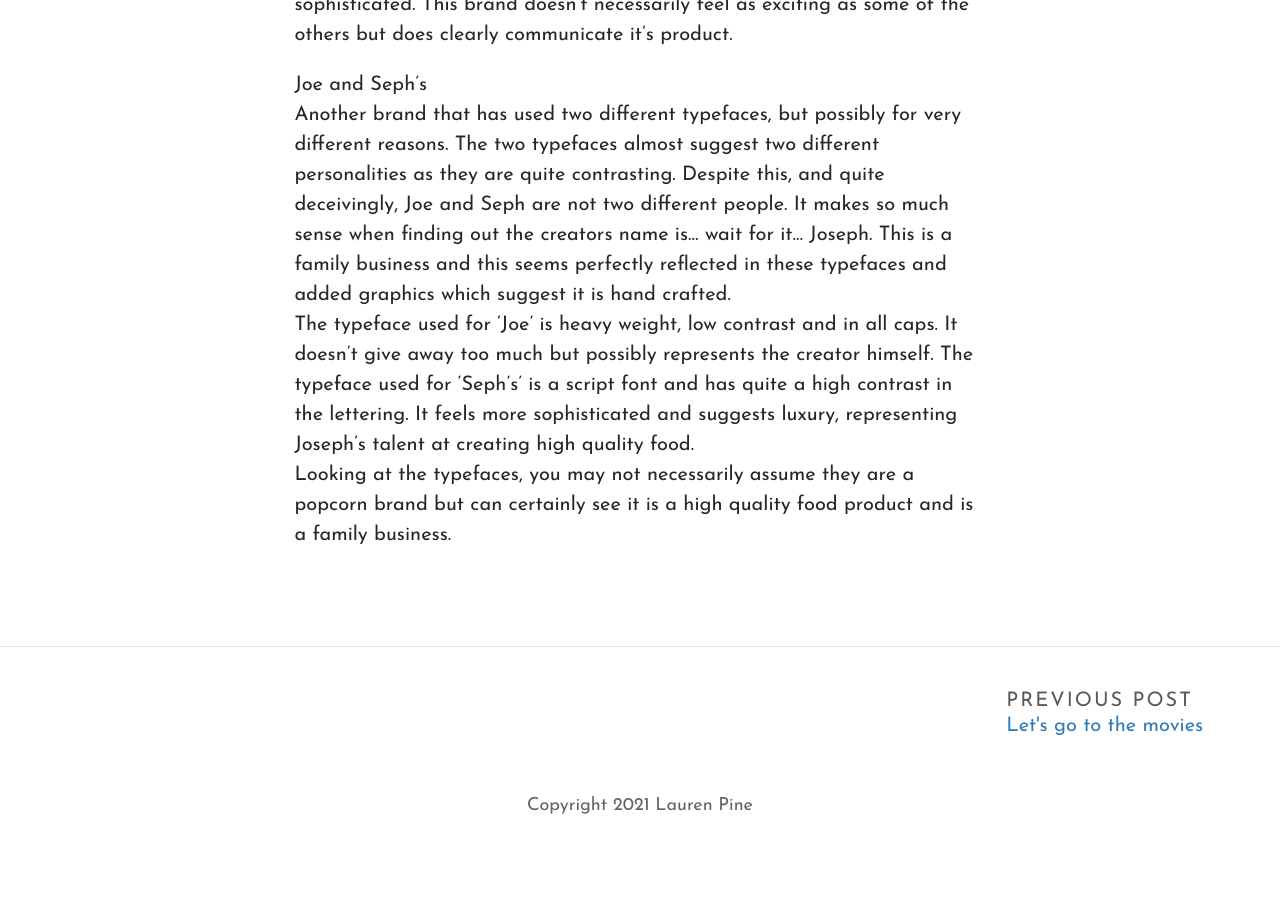
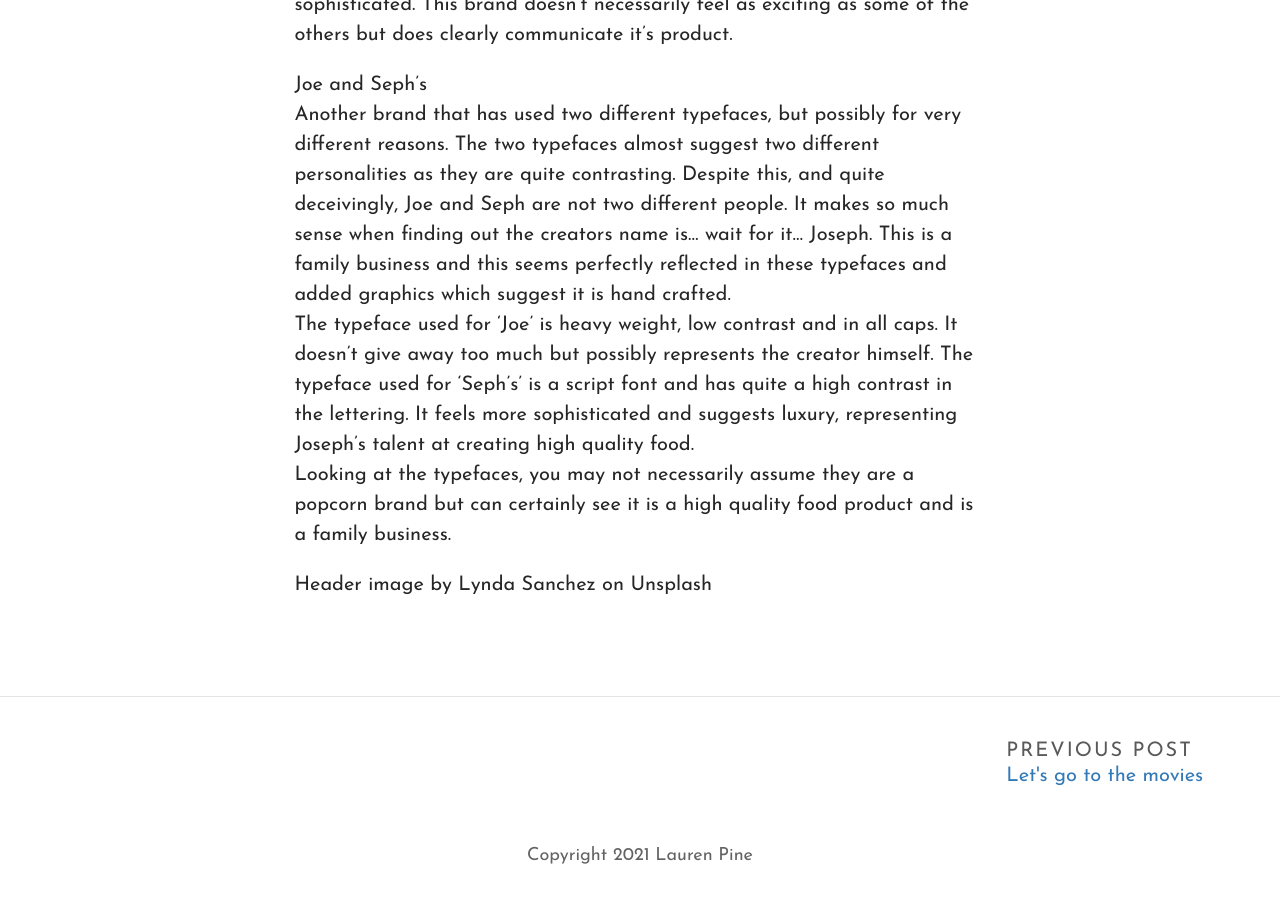
Before and after one commit to laurenlouisap/typography, a Jekyll site: the page built from _posts/2021-10-11-time-for-a-snack.md, in a window 1280 px wide and 900 px high, scrolled down 1933 px. Built offline with Jekyll 4.4.1, drawn with Linux system fonts in a browser that asks for light colours; some web fonts are replaced; before the commit the page ends 2783 px from its top, so only the background shows below that.

Commit message:
Update Post “2021-10-11-time-for-a-snack”

```diff
--- a/_posts/2021-10-11-time-for-a-snack.md
+++ b/_posts/2021-10-11-time-for-a-snack.md
@@ -30,3 +30,5 @@
 Another brand that has used two different typefaces, but possibly for very different reasons. The two typefaces almost suggest two different personalities as they are quite contrasting. Despite this, and quite deceivingly, Joe and Seph are not two different people. It makes so much sense when finding out the creators name is... wait for it... Joseph. This is a family business and this seems perfectly reflected in these typefaces and added graphics which suggest it is hand crafted.\
 The typeface used for 'Joe' is heavy weight, low contrast and in all caps. It doesn't give away too much but possibly represents the creator himself. The typeface used for 'Seph's' is a script font and has quite a high contrast in the lettering. It feels more sophisticated and suggests luxury, representing Joseph's talent at creating high quality food.\
 Looking at the typefaces, you may not necessarily assume they are a popcorn brand but can certainly see it is a high quality food product and is a family business.
+
+Header image by Lynda Sanchez on Unsplash
```
